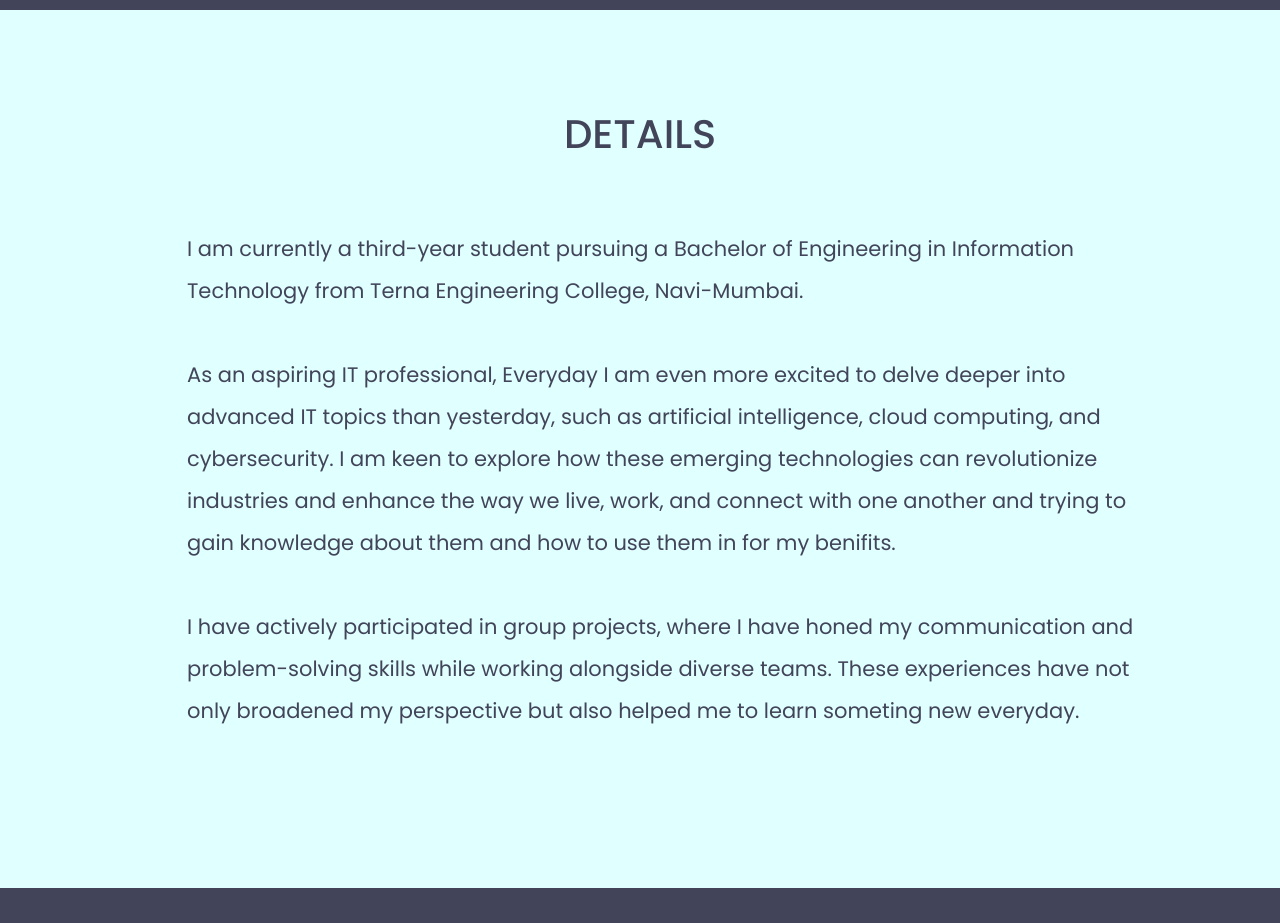
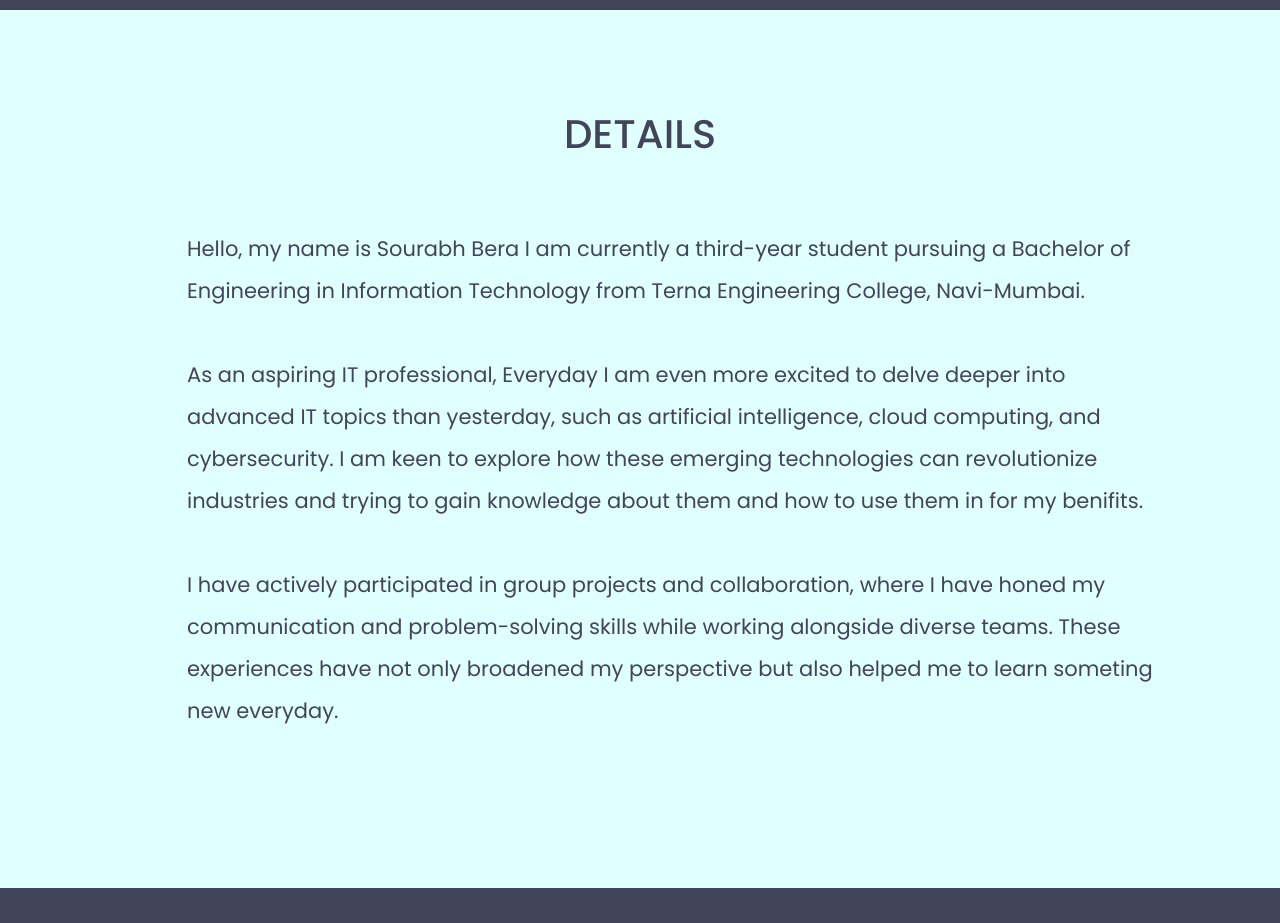
Before and after one commit to SourabhBera/Flask-Blog-App, a Flask app: page /about in a window 1280 px wide; the page is wider, and only the part inside the window is pictured. Shown: the part 1677-2600 px from the top of that part. Run offline with Flask 3, Linux system fonts and the light colour scheme.

Commit message:
corrections

```diff
--- a/flaskblog/templates/about.html
+++ b/flaskblog/templates/about.html
@@ -44,11 +44,11 @@
       <div class="text-container">
         <div class="text-box" style="width:1150px; margin-left:85px;">
           <p>
-            I am currently a third-year student pursuing a Bachelor of Engineering
+            Hello, my name is Sourabh Bera I am currently a third-year student pursuing a Bachelor of Engineering
             in Information Technology from Terna Engineering College, Navi-Mumbai. <br><br>
             As an aspiring IT professional, Everyday I am even more excited to delve deeper into advanced IT topics than yesterday, such as artificial intelligence, cloud computing, and cybersecurity.
-            I am keen to explore how these emerging technologies can revolutionize industries and enhance the way we live, work, and connect with one another and trying to gain knowledge about them and how to use them in for my benifits.<br><br>
-            I have actively participated in group projects, where I have honed my communication and problem-solving skills while working alongside diverse teams. These experiences have not only broadened my perspective
+            I am keen to explore how these emerging technologies can revolutionize industries and trying to gain knowledge about them and how to use them in for my benifits.<br><br>
+            I have actively participated in group projects and collaboration, where I have honed my communication and problem-solving skills while working alongside diverse teams. These experiences have not only broadened my perspective
             but also helped me to learn someting new everyday.
           </p>
         </div>
```
